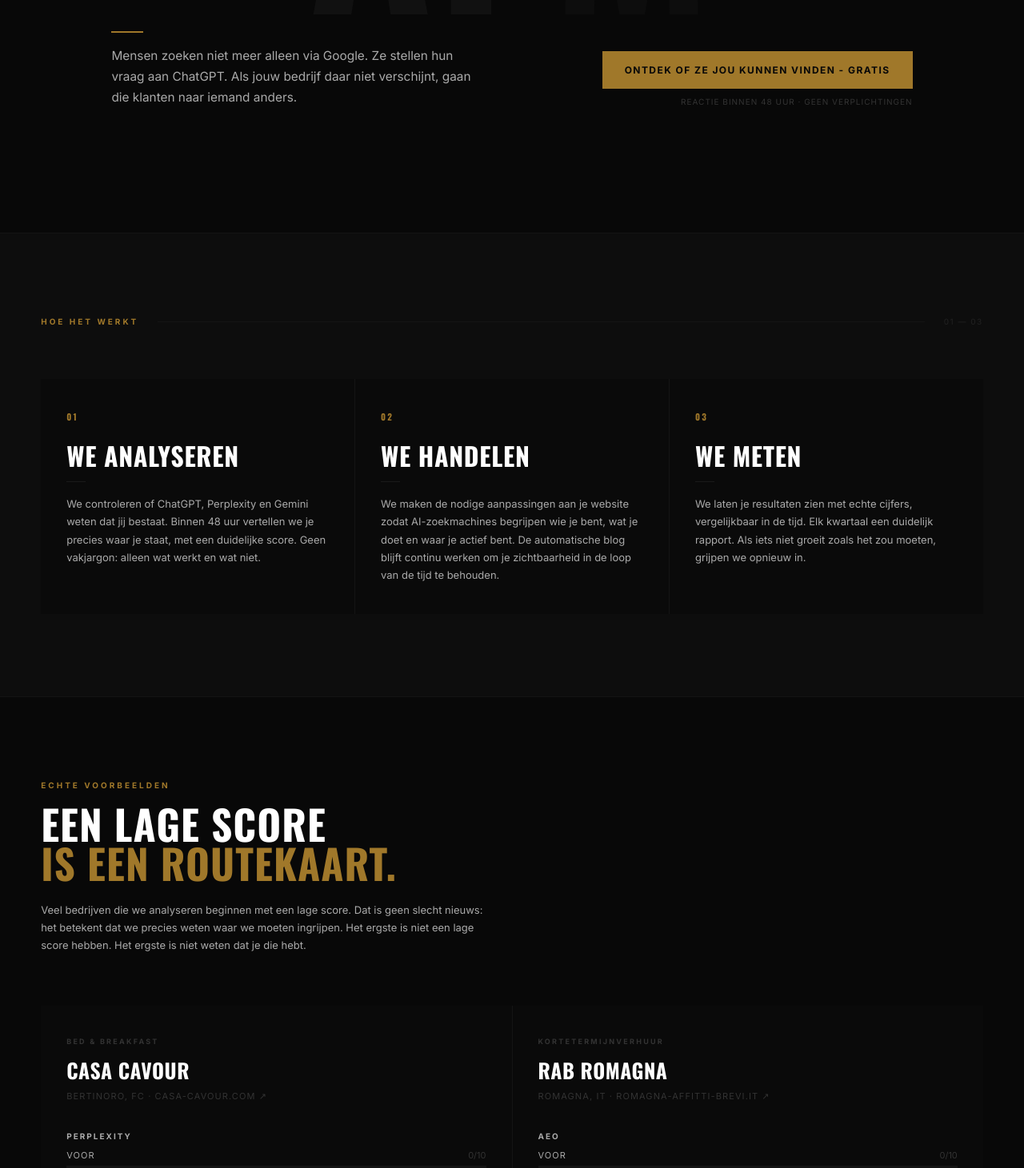
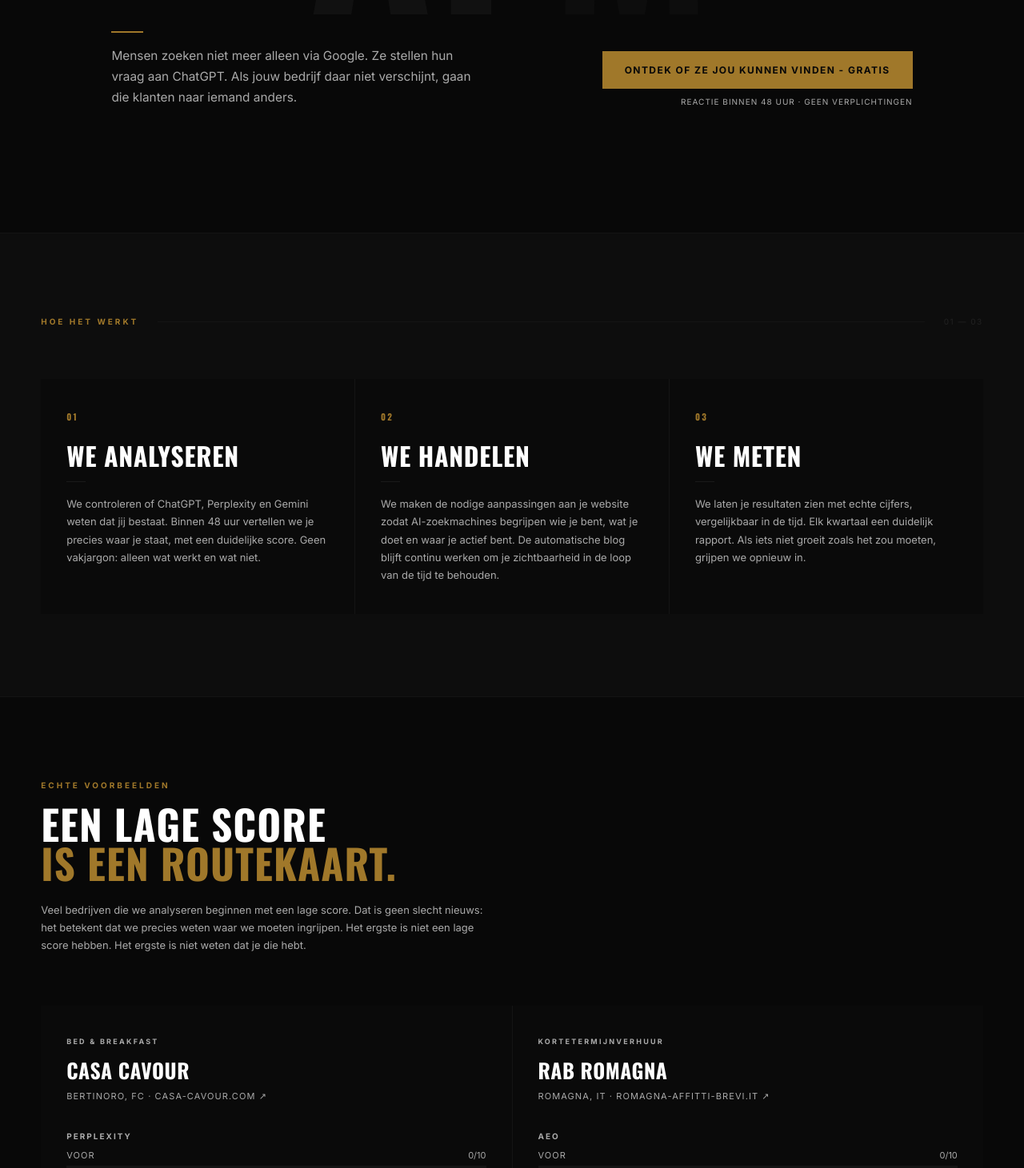
Before and after one commit to vittorionegri68-alt/aim-vns-nl, a React (Vite) app: page / in a window 1280 px wide. Shown: the part 509-1970 px from the top of the page at 80% size. Built offline with nearby package versions, Linux system fonts and the light colour scheme.

Commit message:
style: muted text #333 -> #AAAAAA excluding decorative arrows

```diff
--- a/src/components/Blog.jsx
+++ b/src/components/Blog.jsx
@@ -10,7 +10,7 @@
         alignItems: 'flex-start', gap: '16px', marginBottom: '2rem' }}>
         <div>
           <div style={{ fontFamily: "'Inter', sans-serif", fontWeight: 700, fontSize: '9px',
-            color: '#333', letterSpacing: '0.2em', textTransform: 'uppercase',
+            color: '#AAAAAA', letterSpacing: '0.2em', textTransform: 'uppercase',
             marginBottom: '0.75rem' }}>{post.categoria} · {post.data}</div>
           <h2 style={{ fontFamily: "'Oswald', sans-serif", fontWeight: 700,
             fontSize: 'clamp(22px,2.5vw,36px)', color: '#ffffff',
@@ -136,7 +136,7 @@
               onMouseLeave={e => e.currentTarget.style.borderTopColor = 'transparent'}
               >
                 <div style={{ fontFamily: "'Inter', sans-serif", fontWeight: 700,
-                  fontSize: '9px', color: '#333', letterSpacing: '0.2em',
+                  fontSize: '9px', color: '#AAAAAA', letterSpacing: '0.2em',
                   textTransform: 'uppercase', marginBottom: '0.75rem' }}>
                   {p.categoria} · {p.data}
                 </div>
--- a/src/components/Contact.jsx
+++ b/src/components/Contact.jsx
@@ -115,7 +115,7 @@
                 style={{ display: 'flex', flexDirection: 'column', gap: '1px', background: '#141414' }}>
                 <div style={{ background: '#0a0a0a', padding: '28px 28px 20px' }}>
                   <label style={{ fontFamily: "'Inter', sans-serif", fontWeight: 700,
-                    fontSize: '10px', color: '#333', letterSpacing: '0.2em',
+                    fontSize: '10px', color: '#AAAAAA', letterSpacing: '0.2em',
                     textTransform: 'uppercase', display: 'block', marginBottom: '8px' }}>Naam</label>
                   <input name="nome" value={form.nome} onChange={handleChange}
                     required placeholder="Je naam" style={inputStyle}
@@ -124,7 +124,7 @@
                 </div>
                 <div style={{ background: '#0a0a0a', padding: '20px 28px' }}>
                   <label style={{ fontFamily: "'Inter', sans-serif", fontWeight: 700,
-                    fontSize: '10px', color: '#333', letterSpacing: '0.2em',
+                    fontSize: '10px', color: '#AAAAAA', letterSpacing: '0.2em',
                     textTransform: 'uppercase', display: 'block', marginBottom: '8px' }}>E-mail</label>
                   <input name="email" type="email" value={form.email} onChange={handleChange}
                     required placeholder="jouw@email.nl" style={inputStyle}
@@ -133,7 +133,7 @@
                 </div>
                 <div style={{ background: '#0a0a0a', padding: '20px 28px' }}>
                   <label style={{ fontFamily: "'Inter', sans-serif", fontWeight: 700,
-                    fontSize: '10px', color: '#333', letterSpacing: '0.2em',
+                    fontSize: '10px', color: '#AAAAAA', letterSpacing: '0.2em',
                     textTransform: 'uppercase', display: 'block', marginBottom: '8px' }}>Bericht</label>
                   <textarea name="messaggio" value={form.messaggio} onChange={handleChange}
                     required placeholder="Vertel ons over je bedrijf en wat je wilt verbeteren. Geen technische termen nodig."
@@ -153,7 +153,7 @@
                   onMouseLeave={e => e.currentTarget.style.opacity = '1'}
                   >Stuur bericht →</button>
                   <p style={{ fontFamily: "'Inter', sans-serif", fontSize: '10px',
-                    color: '#333', letterSpacing: '0.1em', textTransform: 'uppercase',
+                    color: '#AAAAAA', letterSpacing: '0.1em', textTransform: 'uppercase',
                     marginTop: '12px', textAlign: 'center' }}>
                     Reactie binnen 48u · Geen verplichtingen
                   </p>
--- a/src/components/Diensten-NL.jsx
+++ b/src/components/Diensten-NL.jsx
@@ -145,7 +145,7 @@
             </div>
           ))}
         </div>
-        <p style={{ fontFamily: "'Inter', sans-serif", fontSize: '11px', color: '#333',
+        <p style={{ fontFamily: "'Inter', sans-serif", fontSize: '11px', color: '#AAAAAA',
           letterSpacing: '0.1em', textTransform: 'uppercase', marginTop: '1.5rem', textAlign: 'center' }}>
           Alle prijzen zijn exclusief BTW · Extra taal 100 EUR · Minimale looptijd 12 maanden voor Growth en Pro
         </p>
--- a/src/components/Diensten.jsx
+++ b/src/components/Diensten.jsx
@@ -115,7 +115,7 @@
             </div>
           ))}
         </div>
-        <p style={{ fontFamily: "'Inter', sans-serif", fontSize: '11px', color: '#333',
+        <p style={{ fontFamily: "'Inter', sans-serif", fontSize: '11px', color: '#AAAAAA',
           letterSpacing: '0.1em', textTransform: 'uppercase', marginTop: '1.5rem', textAlign: 'center' }}>
           Prijzen op aanvraag · NL en IT · Neem contact op voor een offerte
         </p>
--- a/src/components/Hero.jsx
+++ b/src/components/Hero.jsx
@@ -85,7 +85,7 @@
               onMouseLeave={e => e.currentTarget.style.opacity = '1'}
             >Ontdek of ze jou kunnen vinden - gratis</a>
             <span style={{ fontFamily: "'Inter', sans-serif", fontSize: '10px',
-              color: '#333', letterSpacing: '0.1em', textTransform: 'uppercase' }}>
+              color: '#AAAAAA', letterSpacing: '0.1em', textTransform: 'uppercase' }}>
               Reactie binnen 48 uur · geen verplichtingen
             </span>
           </div>
--- a/src/components/Resultaten.jsx
+++ b/src/components/Resultaten.jsx
@@ -36,7 +36,7 @@
       <div style={{ display: 'flex', justifyContent: 'space-between', marginBottom: '4px' }}>
         <span style={{ fontFamily: "'Inter', sans-serif", fontSize: '11px', color: '#AAAAAA',
           letterSpacing: '0.1em', textTransform: 'uppercase' }}>Voor</span>
-        <span style={{ fontFamily: "'Inter', sans-serif", fontSize: '11px', color: '#333' }}>{before}/10</span>
+        <span style={{ fontFamily: "'Inter', sans-serif", fontSize: '11px', color: '#AAAAAA' }}>{before}/10</span>
       </div>
       <div style={{ background: '#141414', height: '3px' }}>
         <div style={{ background: '#333', height: '3px', width: `${before * 10}%`, transition: 'width 0.8s ease' }} />
@@ -94,14 +94,14 @@
             <div key={i} style={{ background: '#0a0a0a',
               padding: 'clamp(28px,3vw,48px) clamp(20px,2.5vw,36px)' }}>
               <div style={{ fontFamily: "'Inter', sans-serif", fontWeight: 700,
-                fontSize: '9px', letterSpacing: '0.25em', color: '#333',
+                fontSize: '9px', letterSpacing: '0.25em', color: '#AAAAAA',
                 textTransform: 'uppercase', marginBottom: '0.5rem' }}>{c.settore}</div>
               <div style={{ fontFamily: "'Oswald', sans-serif", fontWeight: 700,
                 fontSize: 'clamp(22px,2vw,32px)', color: '#ffffff',
                 textTransform: 'uppercase', letterSpacing: '0.02em', marginBottom: '0.25rem' }}>{c.nome}</div>
               <a href={c.siteUrl} target="_blank" rel="noopener noreferrer"
                 style={{ fontFamily: "'Inter', sans-serif", fontSize: '11px',
-                  color: '#333', letterSpacing: '0.1em', textTransform: 'uppercase',
+                  color: '#AAAAAA', letterSpacing: '0.1em', textTransform: 'uppercase',
                   marginBottom: '2rem', display: 'block', textDecoration: 'none', transition: 'color 0.2s' }}
                 onMouseEnter={e => e.currentTarget.style.color = '#A0782A'}
                 onMouseLeave={e => e.currentTarget.style.color = '#333'}>
```
